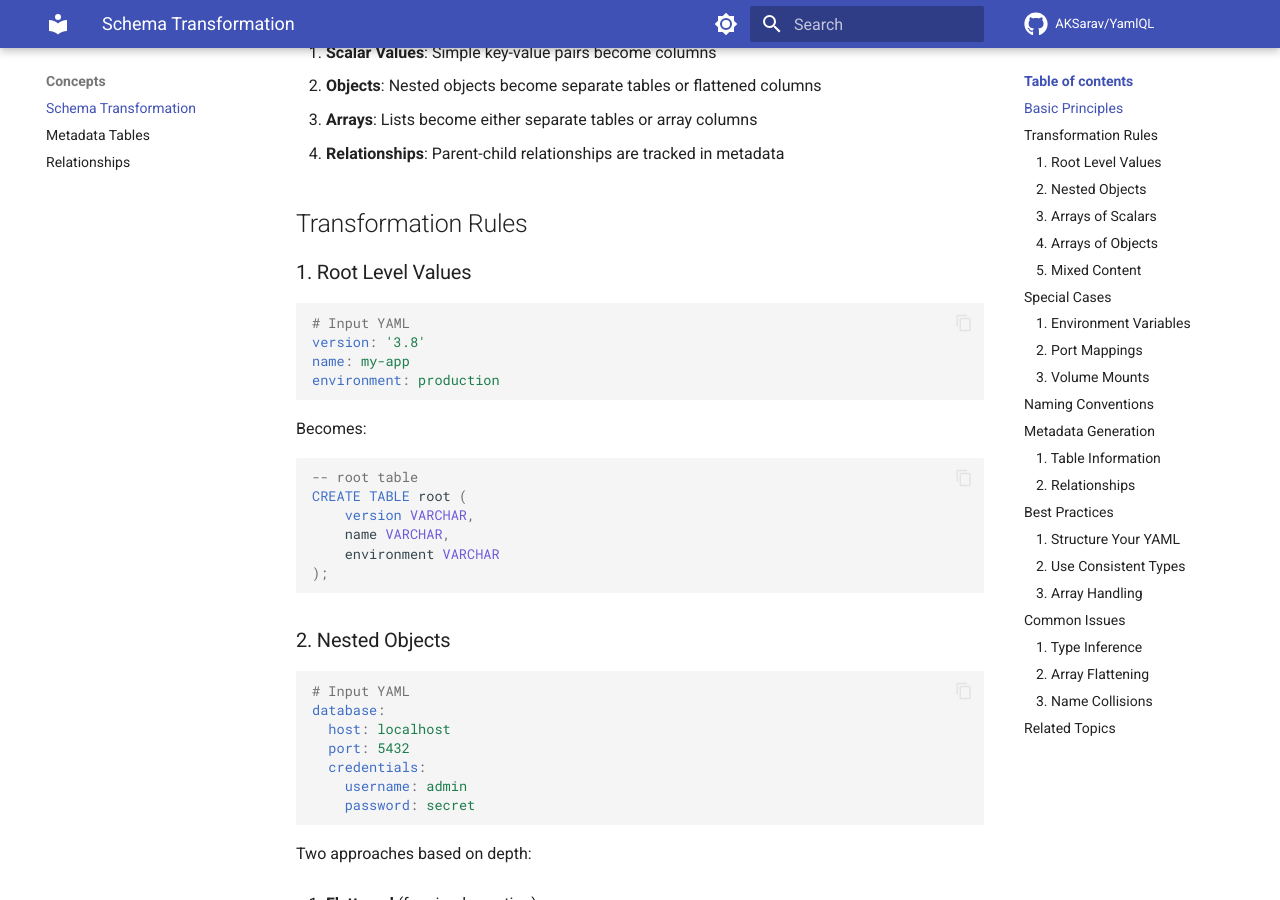
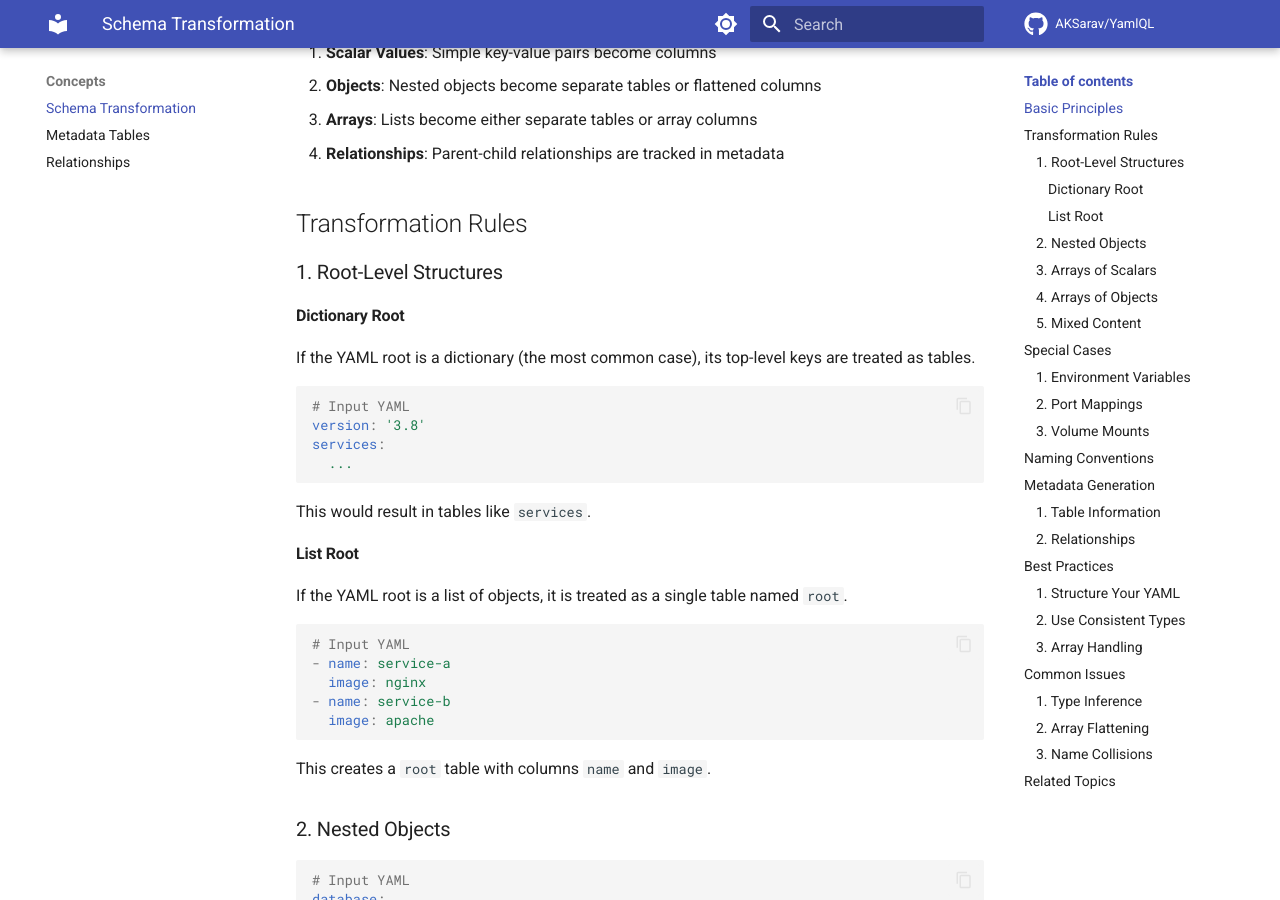
Before and after one commit to AKSarav/YamlQL, an MkDocs documentation site: the page built from docs/concepts/schema-transformation.md, in a window 1280 px wide and 900 px high, scrolled down 330 px. Built offline with MkDocs 1.6.1 and Material for MkDocs 9.7.7, drawn with Linux system fonts in a browser that asks for light colours; comment, search, counter and statistics services are not loaded; some of the changed text lies outside the part shown.

````diff
--- a/docs/concepts/schema-transformation.md
+++ b/docs/concepts/schema-transformation.md
@@ -11,24 +11,28 @@
 
 ## Transformation Rules
 
-### 1. Root Level Values
+### 1. Root-Level Structures
 
+#### Dictionary Root
+If the YAML root is a dictionary (the most common case), its top-level keys are treated as tables.
 ```yaml
 # Input YAML
 version: '3.8'
-name: my-app
-environment: production
+services:
+  ...
 ```
+This would result in tables like `services`.
 
-Becomes:
-```sql
--- root table
-CREATE TABLE root (
-    version VARCHAR,
-    name VARCHAR,
-    environment VARCHAR
-);
+#### List Root
+If the YAML root is a list of objects, it is treated as a single table named `root`.
+```yaml
+# Input YAML
+- name: service-a
+  image: nginx
+- name: service-b
+  image: apache
 ```
+This creates a `root` table with columns `name` and `image`.
 
 ### 2. Nested Objects
 
@@ -87,6 +91,8 @@
 );
 ```
 For a list inside an object, it becomes a `VARCHAR[]` column in that object's table. You can then use DuckDB's powerful array functions on it.
+
+However, if a list of scalars is found under a key that is part of a larger object structure being flattened, a new table is created instead. For a key `rds-mysql` inside an `amazon-rds` object, this creates a new table `amazon_rds_rds_mysql`.
 
 ### 4. Arrays of Objects
 
@@ -218,8 +224,8 @@
 2. **Column Names**:
    - Simple fields: Field name (e.g., `name`)
    - Nested fields: Parent_Child (e.g., `resources_limits_cpu`)
-   - Special characters replaced with underscore
-   - Case preserved
+   - **Special Character Sanitization**: Any characters that are not valid in unquoted SQL identifiers (like spaces, periods, and hyphens) are replaced with underscores. For example, a YAML key `service-name` becomes the column `service_name`.
+   - Case is preserved.
 
 3. **Special Columns**:
    - `_id`: Primary key for child tables
````
Also changed, not shown: README.md (+25 -21 lines), docs/commands/sql.md (+1 -1 lines), 2 other files.
